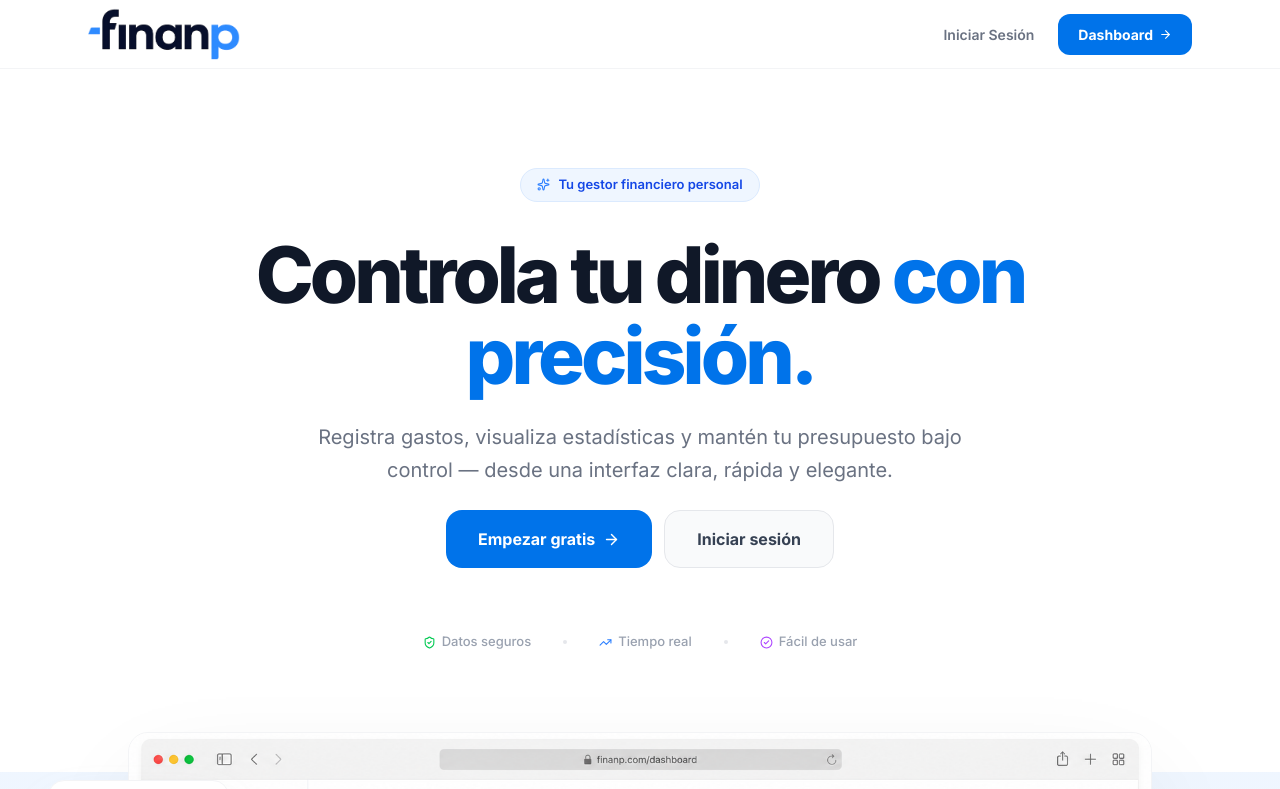
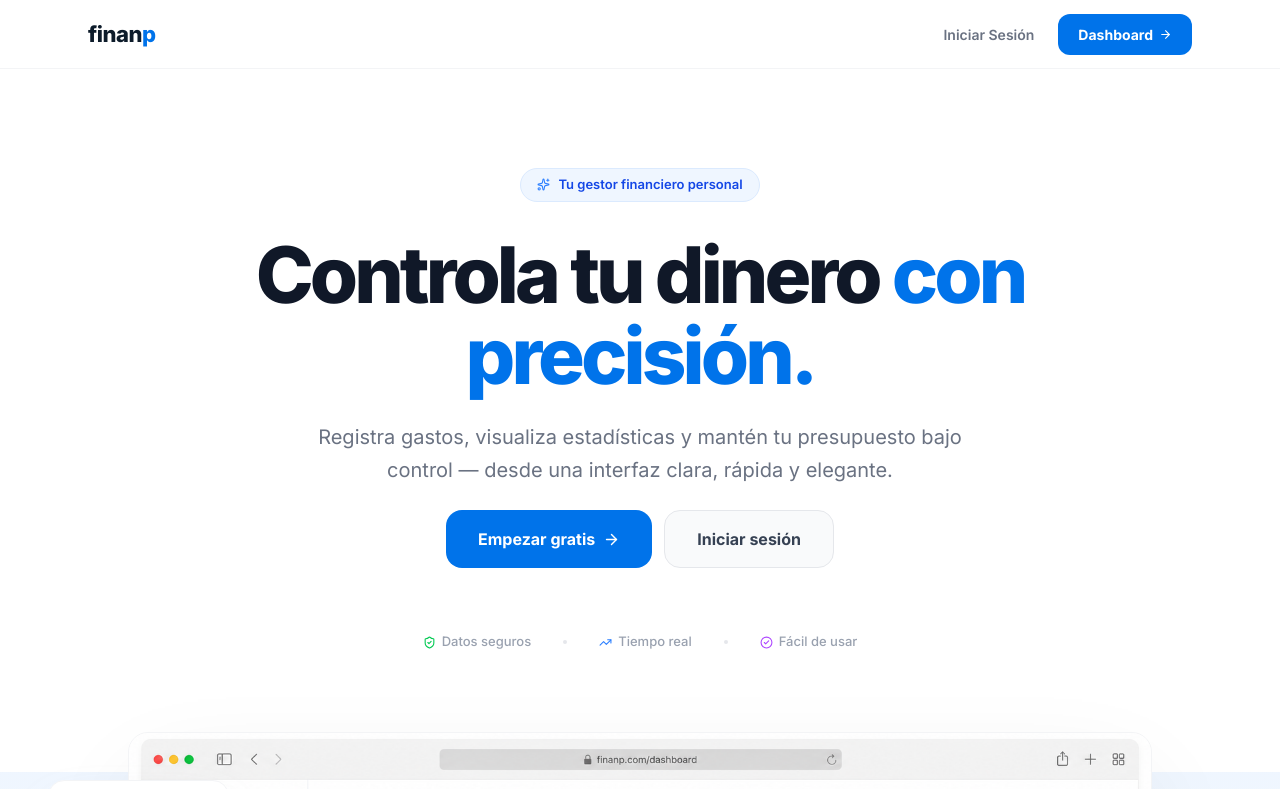
Before and after one commit to Beck2301/Finanp, a Next.js app: page / in a window 1280 px wide. Shown: the top 789 px of the page. Built offline with nearby package versions, Linux system fonts and the light colour scheme.

Commit message:
feat: landing page redesign without large images

```diff
--- a/src/app/page.tsx
+++ b/src/app/page.tsx
@@ -10,14 +10,9 @@ export default function LandingPage() {
       <nav className="fixed w-full z-50 top-0 border-b border-gray-100 bg-white/90 backdrop-blur-xl">
         <div className="max-w-6xl mx-auto px-4 sm:px-6 h-[60px] sm:h-[68px] flex items-center justify-between">
           <div className="flex items-center">
-            <Image
-              src="/logo-without-bg.png"
-              alt="Finanp"
-              width={200}
-              height={68}
-              style={{ height: '52px', width: 'auto' }}
-              priority
-            />
+            <span className="font-extrabold text-[22px] tracking-tight" style={{ color: '#0d1b2a', letterSpacing: '-0.5px' }}>
+              finan<span style={{ color: '#0073ea' }}>p</span>
+            </span>
           </div>
           <div className="flex items-center gap-3 sm:gap-6">
             <Link href="/login" className="text-[13px] sm:text-[14px] font-semibold text-gray-500 hover:text-gray-900 transition-colors hidden sm:block">
@@ -262,14 +257,10 @@ export default function LandingPage() {
       {/* ─── FOOTER ──────────────────────────────────────────── */}
       <footer className="border-t border-gray-100 py-8 sm:py-10 px-4 sm:px-6">
         <div className="max-w-6xl mx-auto flex flex-col sm:flex-row items-center justify-between gap-3 text-center sm:text-left">
-          <div className="flex items-center gap-2">
-            <Image
-              src="/logo-without-bg.png"
-              alt="Finanp"
-              width={80}
-              height={24}
-              className="h-6 w-auto object-contain"
-            />
+          <div className="flex items-center">
+            <span className="font-extrabold text-[16px] tracking-tight" style={{ color: '#0d1b2a', letterSpacing: '-0.5px' }}>
+              finan<span style={{ color: '#0073ea' }}>p</span>
+            </span>
           </div>
           <p className="text-[12px] sm:text-[13px] text-gray-400">
             Desarrollado por{' '}
```
